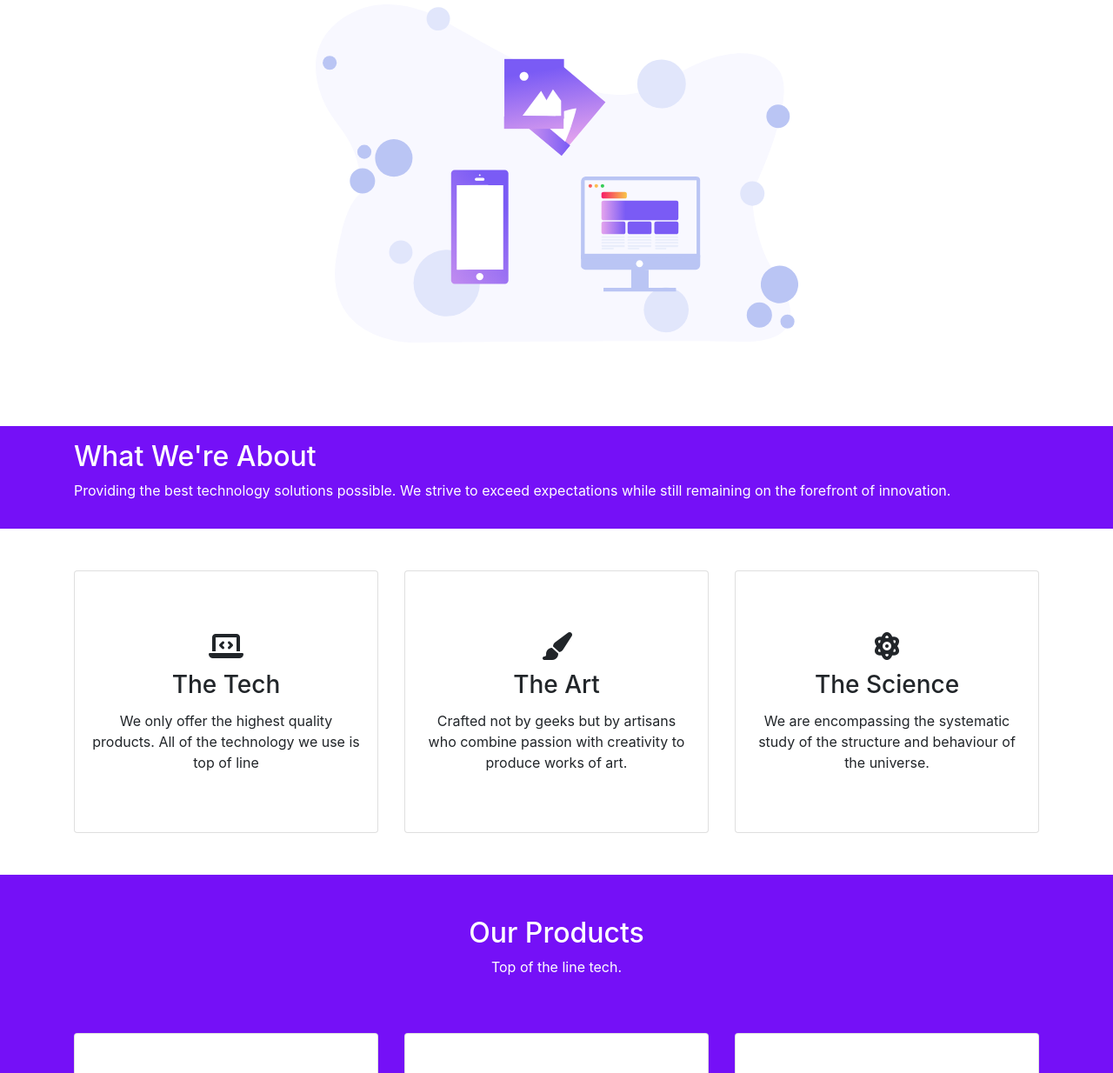
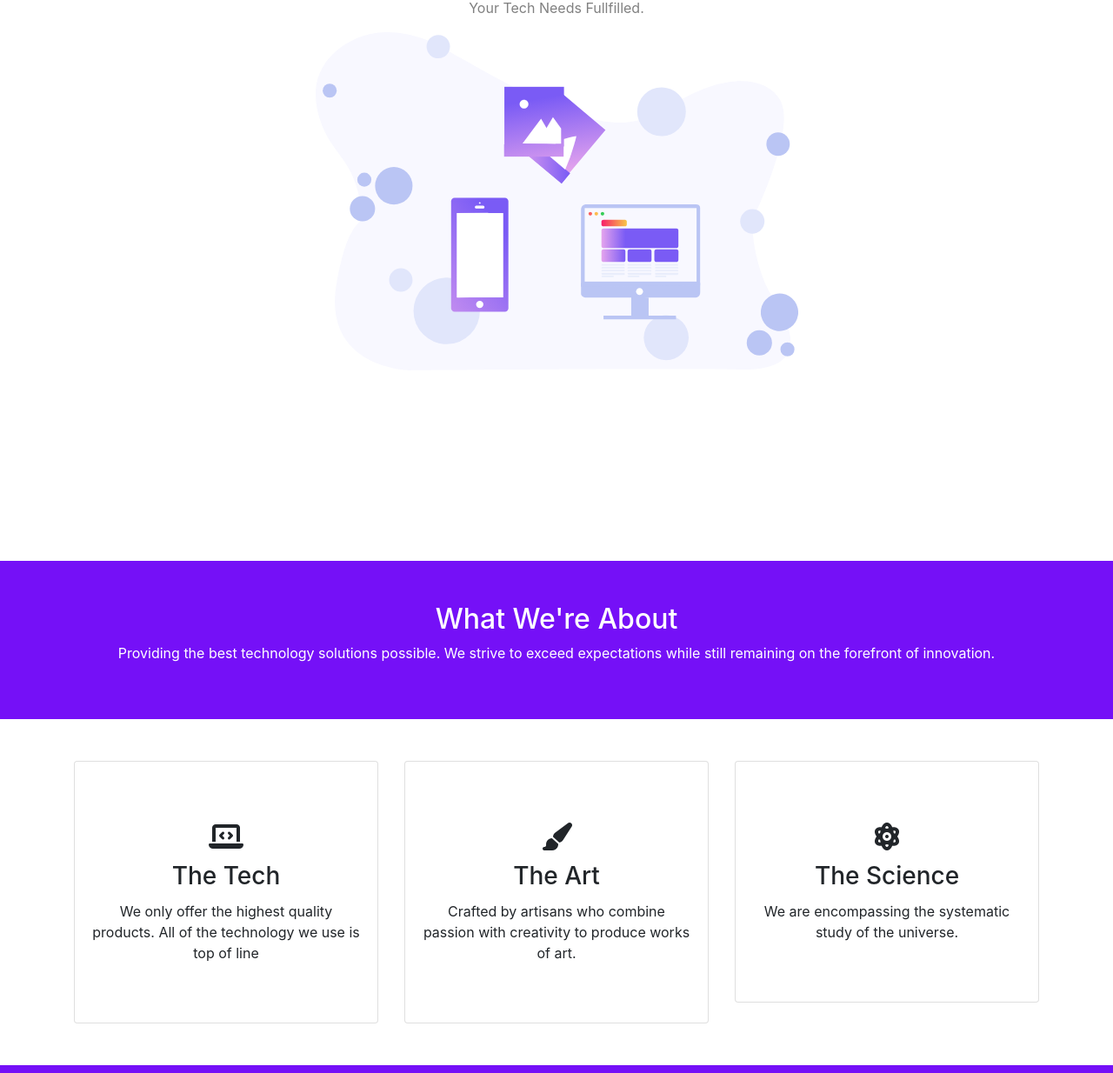
Before and after one commit to Bhevans17/TechSmart, a plain HTML site: page index.html in a window 1280 px wide. Shown: the part 243-1477 px from the top of the page at 87% size. Drawn offline with nearby package versions, Linux system fonts and the light colour scheme.

Commit message:
Edited css

```diff
--- a/index.html
+++ b/index.html
@@ -6,6 +6,7 @@
     <meta name="viewport" content="width=device-width, initial-scale=1.0">
     <link rel="stylesheet" href="https://stackpath.bootstrapcdn.com/bootstrap/4.4.1/css/bootstrap.min.css"
         integrity="sha384-Vkoo8x4CGsO3+Hhxv8T/Q5PaXtkKtu6ug5TOeNV6gBiFeWPGFN9MuhOf23Q9Ifjh" crossorigin="anonymous">
+    <link href="https://fonts.googleapis.com/css?family=Satisfy&display=swap" rel="stylesheet">
     <link href="style.css" type="text/css" rel="stylesheet">
     <title>TechSmart</title>
 </head>
@@ -13,7 +14,7 @@
 <body>
     <!-- Navigation -->
     <nav class="navbar navbar-expand-md navbar-light">
-        <div class="container">
+        <div class="container py-3">
             <a class="navbar-brand" href="#">Tech<span>Smart</span></a>
             <button class="navbar-toggler" type="button" data-toggle="collapse" data-target="#navbarSupportedContent"
                 aria-controls="navbarSupportedContent" aria-expanded="false" aria-label="Toggle navigation">
@@ -32,7 +33,7 @@
 
     <!-- Main -->
     <main>
-        <div class="container">
+        <div class="container vh-100">
             <div class="row text-center">
                 <div class="col-md-12 py-5 my-5">
                     <h1>TechSmart</h1>
@@ -44,8 +45,8 @@
     </main>
     <!-- Banner One -->
     <section>
-        <div id="banner-one" class="container-fluid text-white">
-            <div class="container py-3">
+        <div id="banner-one" class="container-fluid text-white text-center">
+            <div class="container py-5">
                 <div class="row">
                     <div class="col-md-12">
                         <h2>What We're About</h2>
@@ -57,7 +58,7 @@
         </div>
     </section>
     <!-- Cards -->
-    <section>
+    <section id="cards">
         <div class="container">
             <div class="row text-center my-5">
                 <div class="col-md-4">
@@ -75,7 +76,7 @@
                         <div class="card-body">
                             <h2><i class="fas fa-paint-brush"></i></h2>
                             <h3 class="card-title">The Art</h3>
-                            <p class="card-text">Crafted not by geeks but by artisans who combine passion with
+                            <p class="card-text">Crafted by artisans who combine passion with
                                 creativity to produce works of art.</p>
                         </div>
                     </div>
@@ -86,7 +87,7 @@
                             <h2><i class="fas fa-atom"></i></h2>
                             <h3 class="card-title">The Science</h3>
                             <p class="card-text">We are encompassing the systematic
-                                study of the structure and behaviour of the universe.</p>
+                                study of the universe.</p>
                         </div>
                     </div>
                 </div>
```
